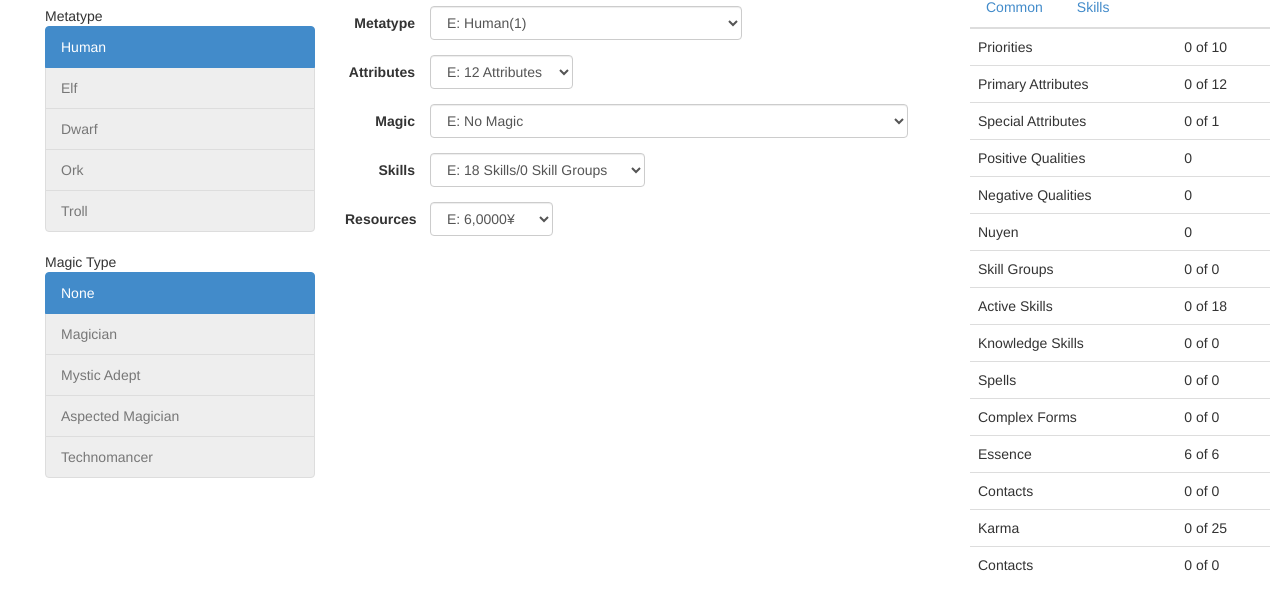
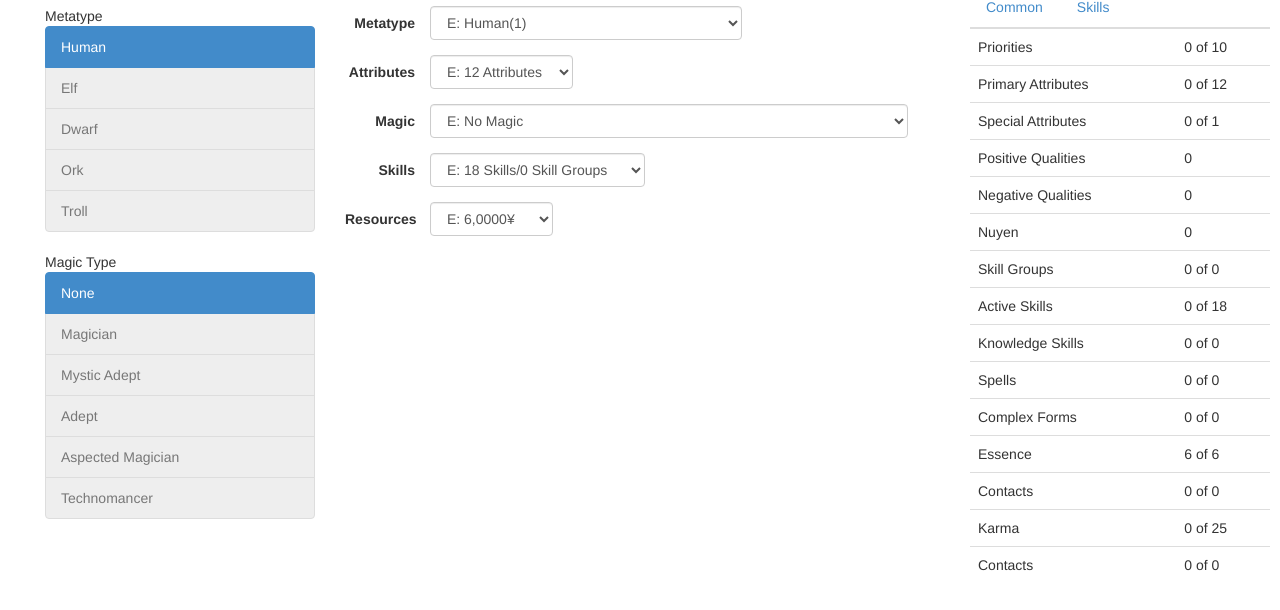
Before and after one commit to albertwohletz/wiz, a Django app: page / in a window 1280 px wide. Shown: the part 66-676 px from the top of the page. Run offline with Django 3.2, Linux system fonts and the light colour scheme; data that the repository does not hold is empty; some libraries are stand-ins or nearby versions.

Commit message:
magic priorities.

```diff
--- a/Frontend/static/js/priorities.js
+++ b/Frontend/static/js/priorities.js
@@ -59,25 +59,55 @@ $(function(){
 		// Show/Hide Valid Metatypes
 		if (index == 4){
 			// Magician, Mystic Adept, Technomancer
-			$('.magic-type').addClass('disabled')
-			$('.type-magician').removeClass('disabled')
-			$('.type-mystic-adept').removeClass('disabled')
-			$('.type-technomancer').removeClass('disabled')
+			$('.magic-type').addClass('disabled');
+			$('.type-magician').removeClass('disabled');
+			$('.type-mystic-adept').removeClass('disabled');
+			$('.type-technomancer').removeClass('disabled');
+			$('.type-magician').attr('data-content', 'Magic 6, two Rating 5 Magical skills, 10 spells');
+			$('.type-mystic-adept').attr('data-content', 'Magic 6, two Rating 5 Magical skills, 10 spells');
+			$('.type-technomancer').attr('data-content', 'Resonance 6, two Rating 5 Resonance skills, 5 complex forms');
+			$('.type-adept').attr('data-content', '');
+			$('.type-aspected-magician').attr('data-content', '');
 		} else if (index == 3){
 			// Any
-			$('.magic-type').removeClass('disabled')
+			$('.magic-type').removeClass('disabled');
+			$('.type-magician').attr('data-content', 'Magic 4, two Rating 4 Magical skills, 7 spells');
+			$('.type-mystic-adept').attr('data-content', 'Magic 4, two Rating 4 Magical skills, 7 spells');
+			$('.type-technomancer').attr('data-content', 'Resonance 4, two Rating 4 Resonance skills, 2 complex forms');
+			$('.type-adept').attr('data-content', 'Magic 6, one Rating 4 Active skill');
+			$('.type-aspected-magician').attr('data-content', 'Magic 5, one Rating 4 Magical skill group');
+
 		} else if (index == 2){
 			// Any
-			$('.magic-type').removeClass('disabled')
-		}  else if (index == 1){
+			$('.magic-type').removeClass('disabled');
+
+			$('.type-magician').attr('data-content', 'Magic 3, 5 spells');
+			$('.type-mystic-adept').attr('data-content', 'Magic 3, 5 spells');
+			$('.type-technomancer').attr('data-content', 'Resonance 3, 1 complex form');
+			$('.type-adept').attr('data-content', 'Magic 4, one Rating 2 Active skill');
+			$('.type-aspected-magician').attr('data-content', 'Magic 3, one Rating 2 Magical skill group');
+		} else if (index == 1){
 			// Adept+Aspected Magician
 			$('.magic-type').addClass('disabled')
-			$('.magic-adept').removeClass('disabled')
-			$('.magic-aspected-magician').removeClass('disabled')
+			$('.type-adept').removeClass('disabled')
+			$('.type-aspected-magician').removeClass('disabled')
+
+
+			$('.type-magician').attr('data-content', '');
+			$('.type-mystic-adept').attr('data-content', '');
+			$('.type-technomancer').attr('data-content', '');
+			$('.type-adept').attr('data-content', 'Magic 2');
+			$('.type-aspected-magician').attr('data-content', 'Magic 2');
 		} else {
 			// At least they won't geek you first
-			$('.meta').addClass('disabled')
-			$('.meta-human').removeClass('disabled')
+			$('.magic-type').addClass('disabled')
+			$('.magic-none').removeClass('disabled')
+
+			$('.type-magician').attr('data-content', '');
+			$('.type-mystic-adept').attr('data-content', '');
+			$('.type-technomancer').attr('data-content', '');
+			$('.type-adept').attr('data-content', '');
+			$('.type-aspected-magician').attr('data-content', '');
 		}
 	});
 
--- a/templates/priorities.html
+++ b/templates/priorities.html
@@ -13,6 +13,7 @@
 		  <a href="#" class="list-group-item magic-type active type-none" data-toggle="popover" data-trigger="hover" data-content="At least they won't try to geek you first.">None</a>
 		  <a href="#" class="list-group-item magic-type disabled type-magician" data-toggle="popover" data-trigger="hover" data-content="">Magician</a>
 		  <a href="#" class="list-group-item magic-type disabled type-mystic-adept" data-toggle="popover" data-trigger="hover" data-content="">Mystic Adept</a>
+		  <a href="#" class="list-group-item magic-type disabled type-adept" data-toggle="popover" data-trigger="hover" data-content="">Adept</a>
 		  <a href="#" class="list-group-item magic-type disabled type-aspected-magician" data-toggle="popover" data-trigger="hover" data-content="">Aspected Magician</a>
 		  <a href="#" class="list-group-item magic-type disabled type-technomancer" data-toggle="popover" data-trigger="hover" data-content="">Technomancer</a>
 		</div>
```
